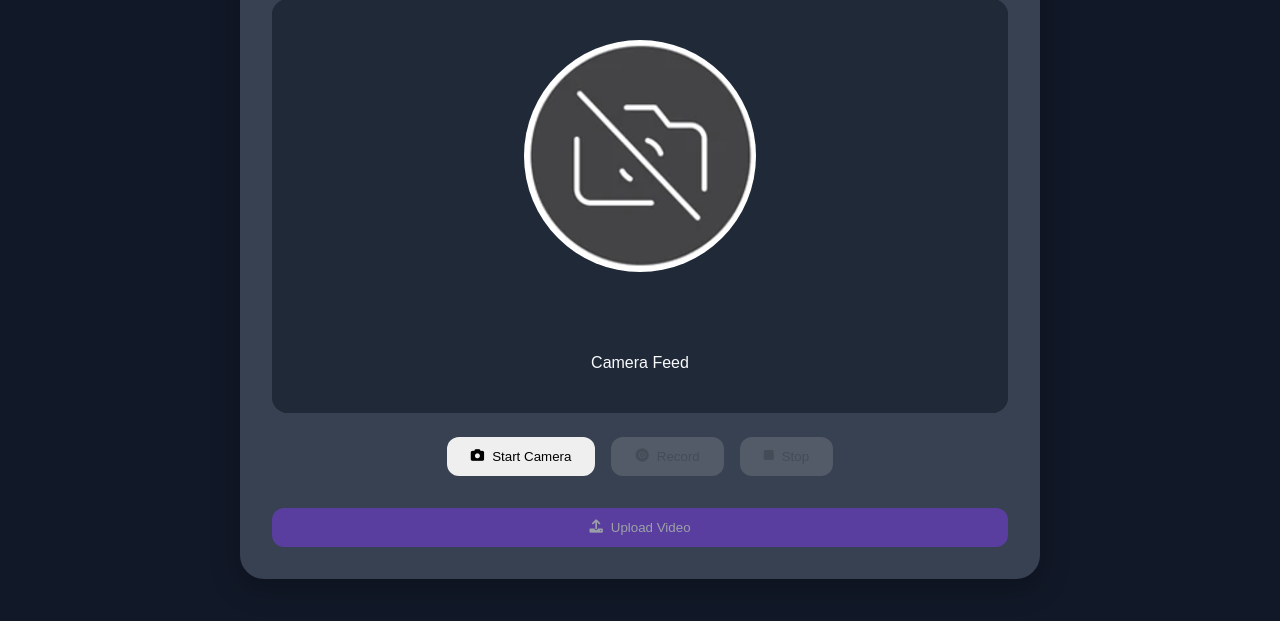
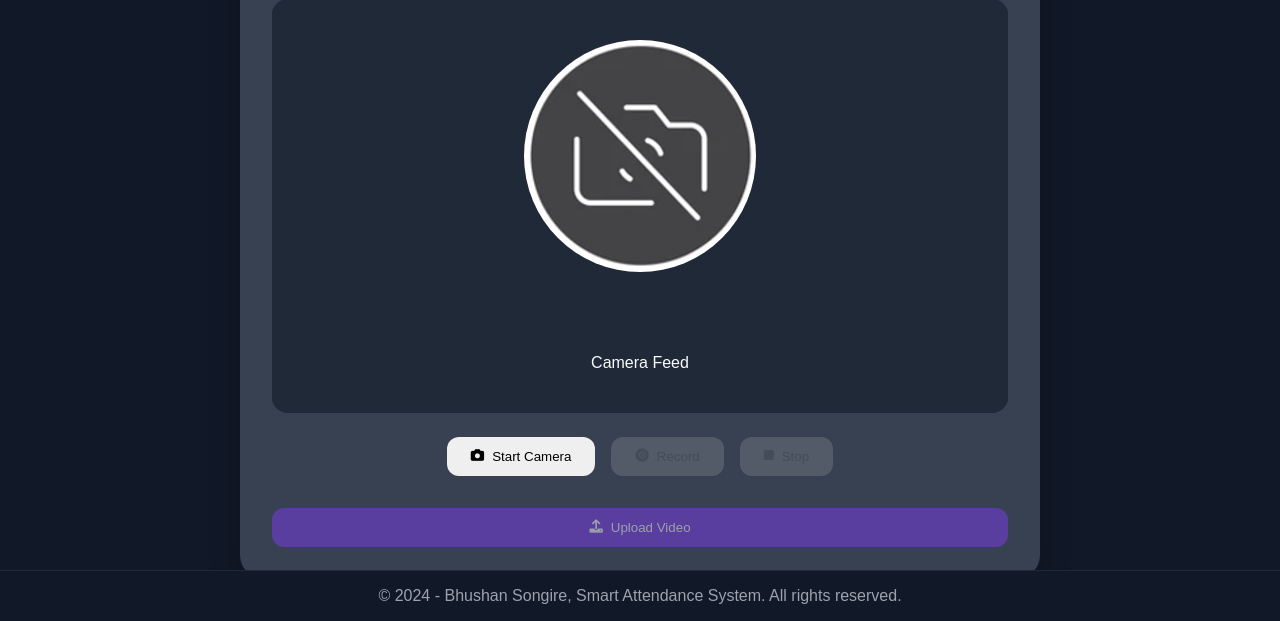
Before and after one commit to Bbs1412/SmartAttendanceSystem, a Flask app: page / in a window 1280 px wide. Shown: the part 179-800 px from the top of the page. Run offline with Flask 3, Linux system fonts and the light colour scheme; parts of the project's set-up code (start-up, migrations or seed data) failed here and were passed over.

Commit message:
Add footer to index.html and enhance styling in CSS

```diff
--- a/Templates/index.html
+++ b/Templates/index.html
@@ -82,6 +82,10 @@
         </div>
     </div>
 
+    <footer>
+        <p>&copy; 2024 - Bhushan Songire, Smart Attendance System. All rights reserved.</p>
+    </footer>
+
     <script src="/assets/script.js"></script>
 </body>
 
--- a/assets/script.js
+++ b/assets/script.js
@@ -247,9 +247,7 @@ function submitForm() {
             console.log(data);
 
             if (data.status === 'success') {
-                // ?? document.getElementById('proc_stat').style.display = 'block';
-                // ?? document.getElementById('attendance_div').style.display = 'block';
-                // console.log("Vid Sent Successfully");
+                console.log("JS: Vid Sent Successfully");
                 document.getElementById('upload_status').innerHTML = "<p>✅ Video Sent Successfully!<p>";
 
                 calculate_attendance();
--- a/assets/style.css
+++ b/assets/style.css
@@ -312,3 +312,21 @@ video {
     transform: translate(-50%, -50%);
     text-align: center;
 }
+
+
+/* ===================================================================================== */
+/* Footer */
+/* ===================================================================================== */
+
+
+footer {
+    text-align: center;
+    color: var(--text-secondary);
+    padding: 1rem;
+    position: fixed;
+    bottom: 0;
+    left: 0;
+    right: 0;
+    background: var(--bg-primary);
+    border-top: 1px solid var(--bg-secondary);
+}
```
